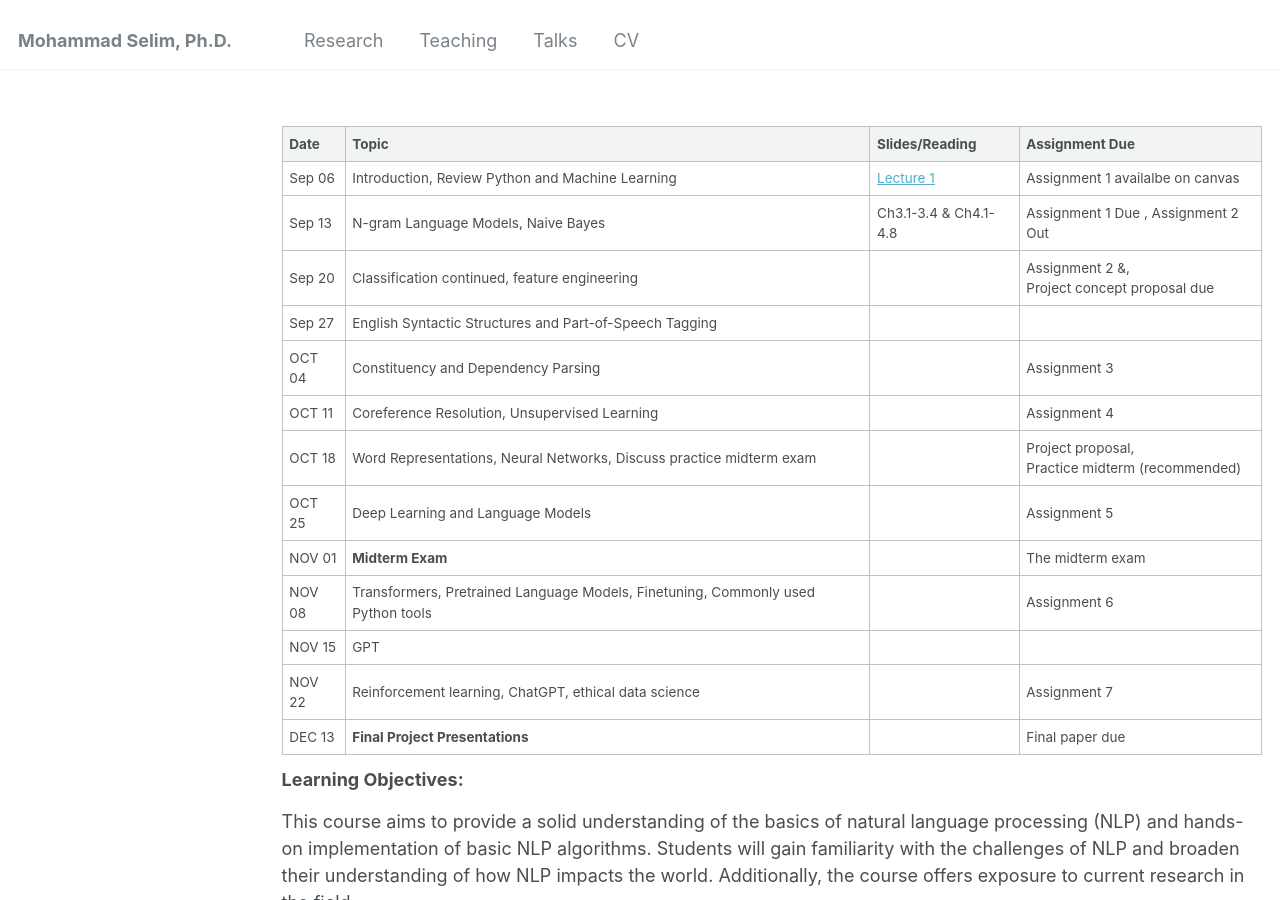
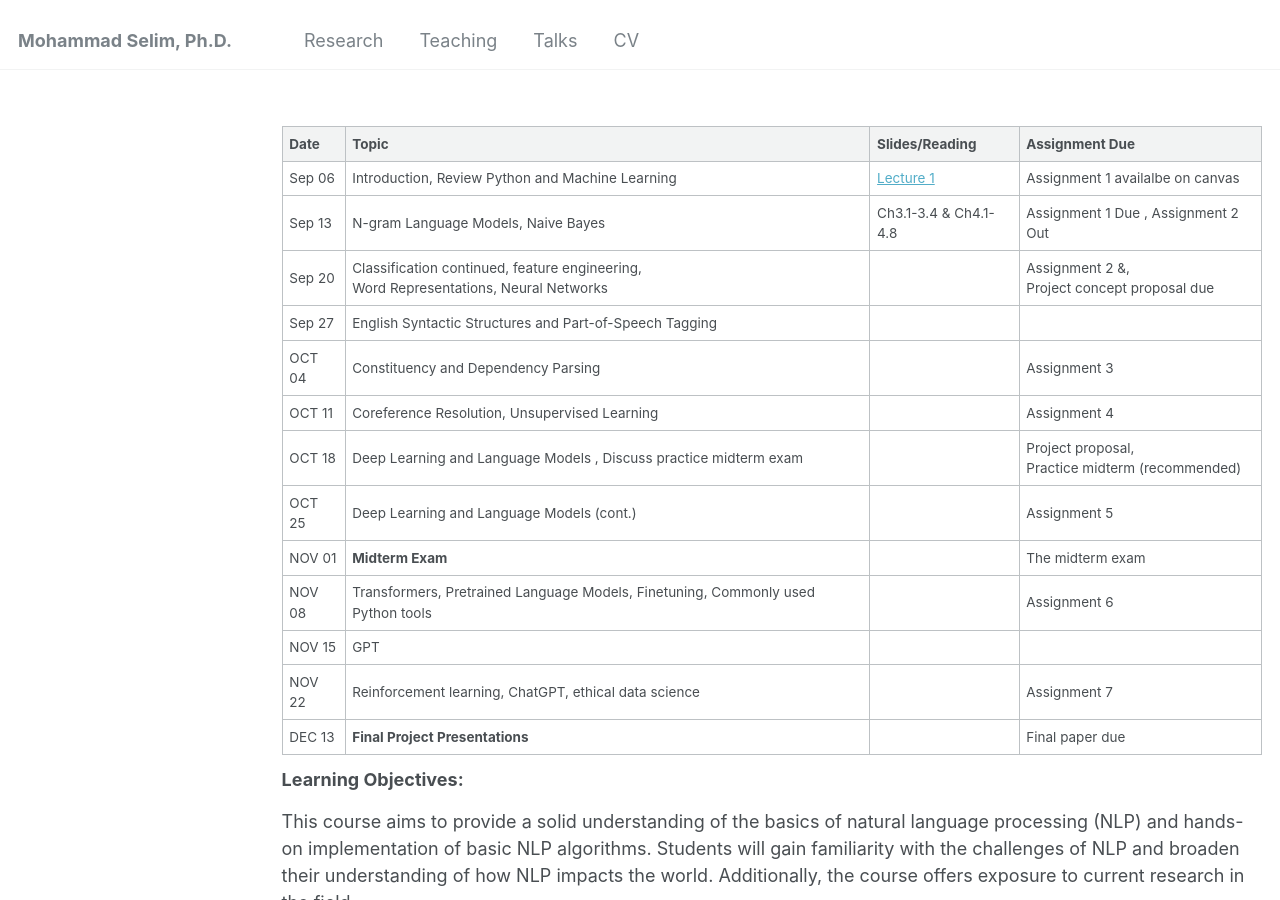
Before and after one commit to selimmd/selimmd.github.io, a Jekyll site: the page built from _teaching/nlp2024.md, in a window 1280 px wide and 900 px high, scrolled down 431 px. Built offline with Jekyll 4.4.1, drawn with Linux system fonts in a browser that asks for light colours.

Commit message:
Update nlp2024.md

```diff
--- a/_teaching/nlp2024.md
+++ b/_teaching/nlp2024.md
@@ -36,12 +36,12 @@ h2, h3, h4, h5, h6 {margin: 0;}
 |--------|-----------------------------------------------------------------------------------------------|--------|----------------|
 | Sep 06  | Introduction, Review Python and Machine Learning                                             |  [Lecture 1](https://docs.google.com/presentation/d/1qVlDi81KZpN-JWZCUCZe9nEOgHRlTkDp/edit?usp=sharing&ouid=115579883578265764099&rtpof=true&sd=true)|     Assignment 1 availalbe on canvas           |
 | Sep 13  | N-gram Language Models, Naive Bayes                                                              | Ch3.1-3.4 & Ch4.1-4.8| Assignment 1 Due , Assignment 2 Out|
-| Sep 20  | Classification continued, feature engineering |  |   Assignment 2 &, <br/> Project concept proposal due|
+| Sep 20  | Classification continued, feature engineering, <br/> Word Representations, Neural Networks |  |   Assignment 2 &, <br/> Project concept proposal due|
 | Sep 27  | English Syntactic Structures and Part-of-Speech Tagging | | |
 | OCT 04  | Constituency and Dependency Parsing                                                           | | Assignment 3  |
 | OCT 11  | Coreference Resolution, Unsupervised Learning                                                                       | | Assignment 4 |
-| OCT 18 | Word Representations, Neural Networks, Discuss practice midterm exam  | | Project proposal, <br> Practice midterm (recommended) |
-| OCT 25 | Deep Learning and Language Models | | Assignment 5 |
+| OCT 18 | Deep Learning and Language Models , Discuss practice midterm exam  | | Project proposal, <br> Practice midterm (recommended) |
+| OCT 25 | Deep Learning and Language Models (cont.)| | Assignment 5 |
 | NOV 01  | **Midterm Exam** |  | The midterm exam  |
 | NOV 08  | Transformers, Pretrained Language Models, Finetuning, Commonly used Python tools |  | Assignment 6  |
 | NOV 15 | GPT | |  |
```
